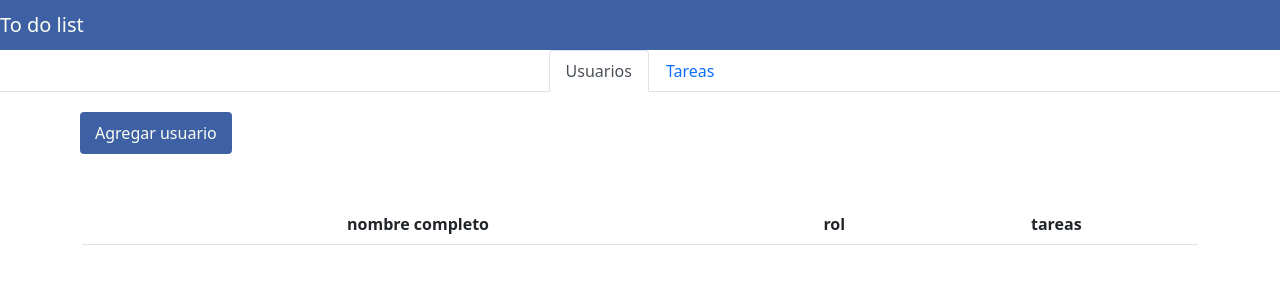
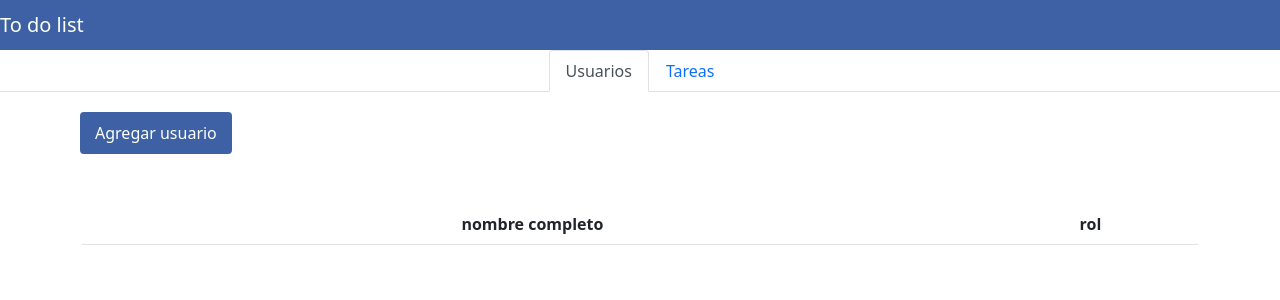
Before and after one commit to jdtafur/to_do_list, a React (Create React App) app: page / in a window 1280 px wide. Shown: the top 300 px of the page. Built offline with nearby package versions, Linux system fonts and the light colour scheme.

Commit message:
delete task item from list users in section user

```diff
--- a/src/hoc/UI/sectionUser/SectionUser.js
+++ b/src/hoc/UI/sectionUser/SectionUser.js
@@ -52,7 +52,6 @@ class SectionUser extends React.Component{
                         <tr>
                             <th>nombre completo</th>
                             <th>rol</th>
-                            <th>tareas</th>
                         </tr>
                         </thead>
                         <tbody>
@@ -62,11 +61,6 @@ class SectionUser extends React.Component{
                                     <tr key={user.id}>
                                         <td>{user.name}</td>
                                         <td>{user.rol}</td>
-                                        <td>
-                                            <a>
-                                                Ver
-                                            </a>
-                                        </td>
                                     </tr>
                                 )
                             })
```
